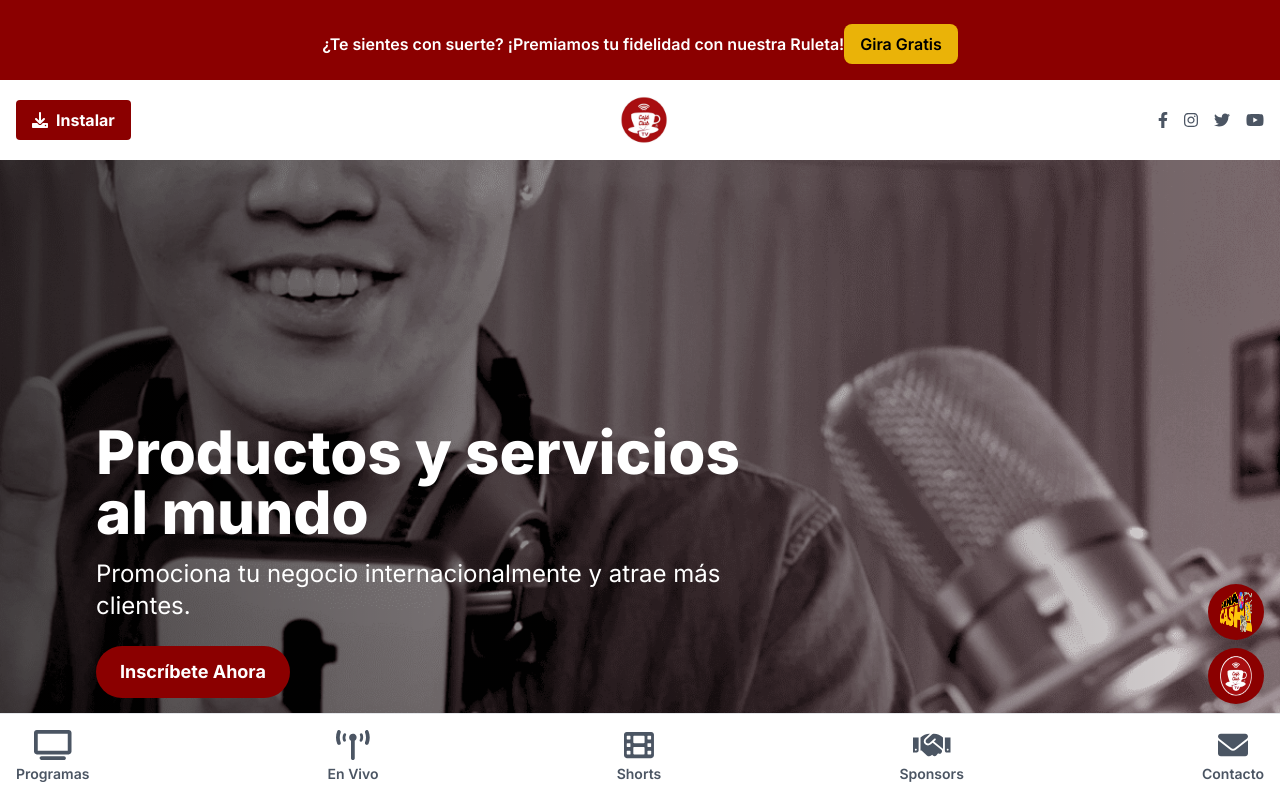
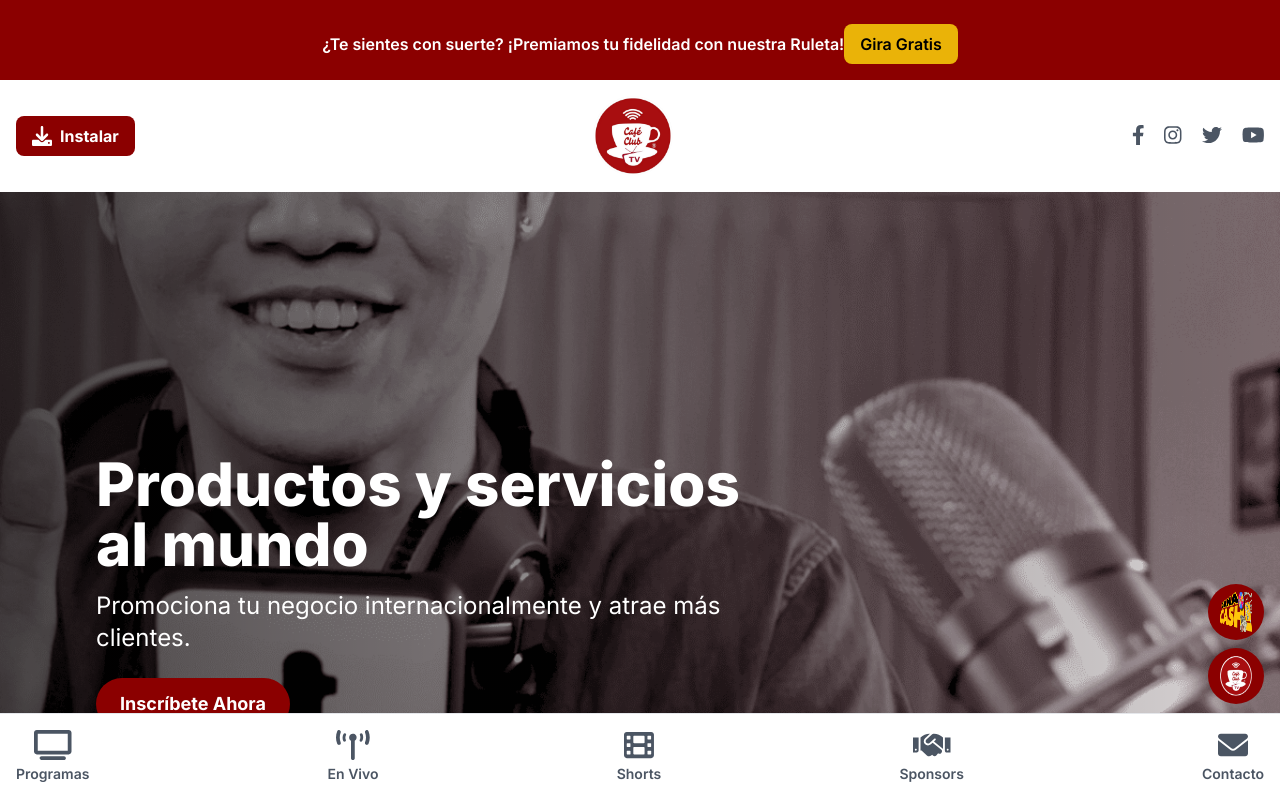
Before and after one commit to clientesweb/CafeClubTV3.0, a Next.js app: page / in a window 1280 px wide. Shown: the top 798 px of the page. Built offline with nearby package versions, Linux system fonts and the light colour scheme; no server answers.

Commit message:
Actualizar Header.tsx

```diff
--- a/components/Header.tsx
+++ b/components/Header.tsx
@@ -2,27 +2,52 @@ import Image from 'next/image'
 import Link from 'next/link'
 
 export default function Header() {
+  const installPWA = () => {
+    if (window.DeferredPrompt) {
+      window.DeferredPrompt.prompt();
+      window.DeferredPrompt.userChoice.then((choiceResult) => {
+        console.log(choiceResult.outcome);
+      });
+    }
+  };
+
   return (
     <header className="container mx-auto px-4 py-4 flex justify-between items-center">
-      <button id="installButton" className="bg-[var(--primary-color)] hover:bg-[var(--secondary-color)] text-white font-bold py-2 px-4 rounded text-sm sm:text-base flex items-center">
-        <i className="fas fa-download mr-2"></i>
+      {/* Botón de instalar PWA */}
+      <button
+        id="installButton"
+        onClick={installPWA}
+        className="bg-[var(--primary-color)] hover:bg-[var(--secondary-color)] text-white font-bold py-2 px-4 rounded-lg text-sm sm:text-base flex items-center gap-2 transition-all duration-300 ease-in-out"
+        aria-label="Instalar la aplicación"
+      >
+        <i className="fas fa-download text-lg sm:text-xl"></i>
         Instalar
       </button>
 
-      <Image src="images/Icon512x512.png" alt="CafeClub TV Logo" width={48} height={48} className="w-10 h-10 sm:w-12 sm:h-12 mx-auto" />
+      {/* Logo centrado */}
+      <div className="flex justify-center flex-grow">
+        <Image
+          src="images/Icon512x512.png"
+          alt="CafeClub TV Logo"
+          width={64}
+          height={64}
+          className="w-16 h-16 sm:w-20 sm:h-20 mx-auto"
+        />
+      </div>
 
-      <div className="flex gap-2 sm:gap-4 items-center">
-        <Link href="https://www.facebook.com/CafeClubRadio/" target="_blank" rel="noopener noreferrer" aria-label="Facebook" className="text-gray-600 hover:text-[var(--primary-color)]">
-          <i className="fab fa-facebook-f text-sm sm:text-base"></i>
+      {/* Redes sociales con iconos modernos */}
+      <div className="flex gap-3 sm:gap-5 items-center">
+        <Link href="https://www.facebook.com/CafeClubRadio/" target="_blank" rel="noopener noreferrer" aria-label="Facebook">
+          <i className="fab fa-facebook-f text-lg sm:text-xl text-gray-600 hover:text-[var(--primary-color)] transition-colors duration-300"></i>
         </Link>
-        <Link href="https://www.instagram.com/invites/contact/?i=1qricgcqleosj&utm_content=1imi4ep" target="_blank" rel="noopener noreferrer" aria-label="Instagram" className="text-gray-600 hover:text-[var(--primary-color)]">
-          <i className="fab fa-instagram text-sm sm:text-base"></i>
+        <Link href="https://www.instagram.com/invites/contact/?i=1qricgcqleosj&utm_content=1imi4ep" target="_blank" rel="noopener noreferrer" aria-label="Instagram">
+          <i className="fab fa-instagram text-lg sm:text-xl text-gray-600 hover:text-[var(--primary-color)] transition-colors duration-300"></i>
         </Link>
-        <Link href="https://twitter.com/CafeClub_Lat?s=08" target="_blank" rel="noopener noreferrer" aria-label="Twitter" className="text-gray-600 hover:text-[var(--primary-color)]">
-          <i className="fab fa-twitter text-sm sm:text-base"></i>
+        <Link href="https://twitter.com/CafeClub_Lat?s=08" target="_blank" rel="noopener noreferrer" aria-label="Twitter">
+          <i className="fab fa-twitter text-lg sm:text-xl text-gray-600 hover:text-[var(--primary-color)] transition-colors duration-300"></i>
         </Link>
-        <Link href="https://youtube.com/c/CafeClubCanalTv" target="_blank" rel="noopener noreferrer" aria-label="Youtube" className="text-gray-600 hover:text-[var(--primary-color)]">
-          <i className="fab fa-youtube text-sm sm:text-base"></i>
+        <Link href="https://youtube.com/c/CafeClubCanalTv" target="_blank" rel="noopener noreferrer" aria-label="Youtube">
+          <i className="fab fa-youtube text-lg sm:text-xl text-gray-600 hover:text-[var(--primary-color)] transition-colors duration-300"></i>
         </Link>
       </div>
     </header>
```
